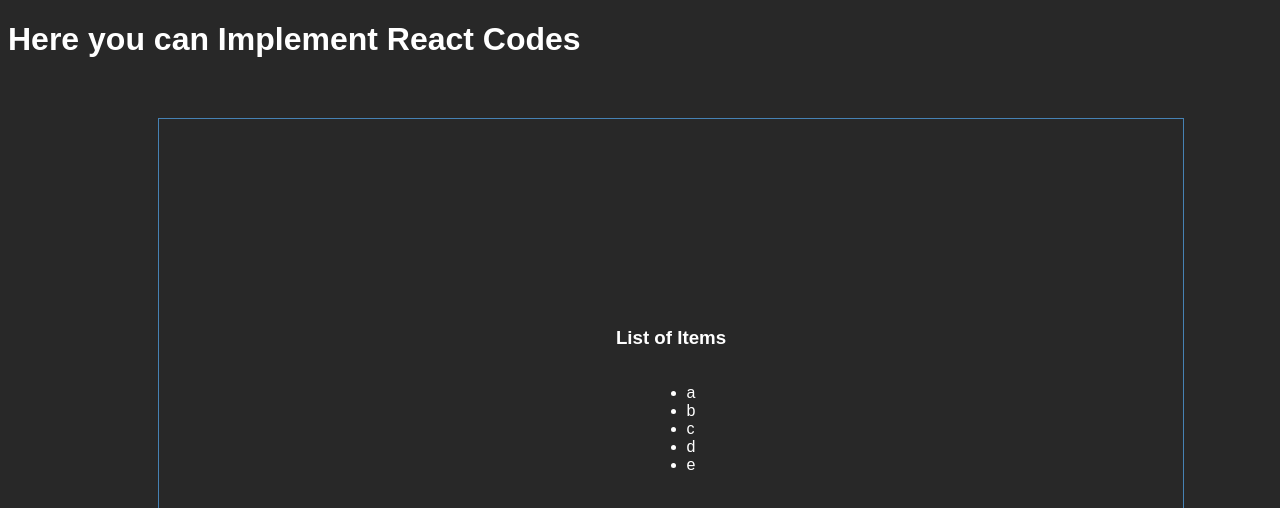
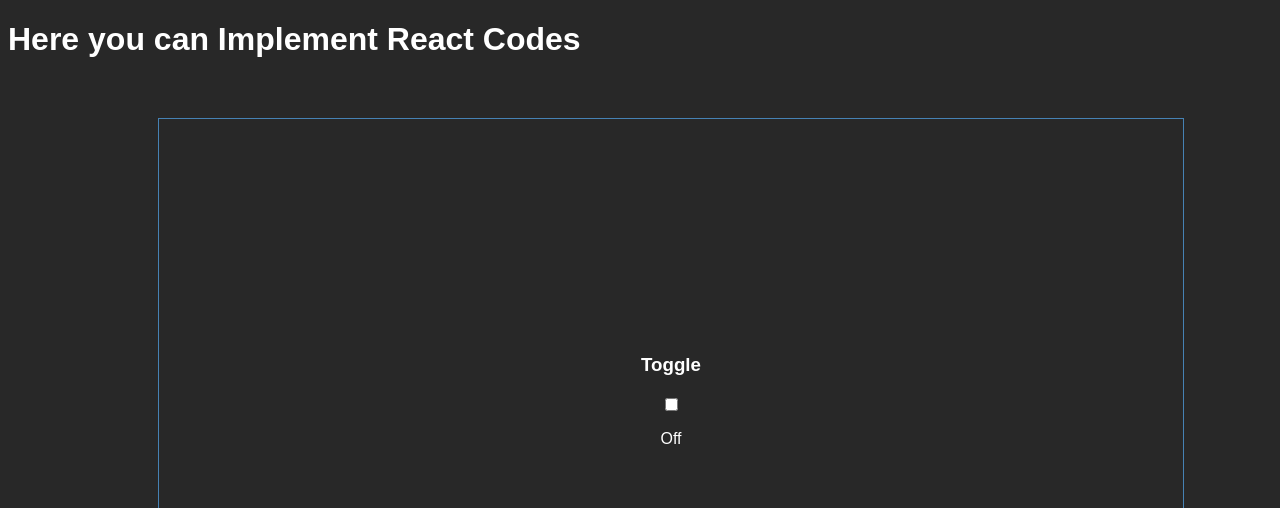
Before and after one commit to PrateekRohilla/React-Codes, a React (Vite) app: page / in a window 1280 px wide. Shown: the top 508 px of the page. Built offline with nearby package versions, Linux system fonts and the light colour scheme.

Commit message:
toggleSwitch

```diff
--- a/src/App.css
+++ b/src/App.css
@@ -15,3 +15,10 @@
     height: 70vh;
     width: 80vw;
 }
+
+.toggle{
+    border: 3px solid steelblue;
+    border-radius: 15px;
+    height: 25px;
+    width: 70px;
+}
--- a/src/App.jsx
+++ b/src/App.jsx
@@ -3,6 +3,7 @@
 import Counter from './Components/Counter'
 import UserInput from './Components/UserInput'
 import ListofItems from './Components/ListofItems'
+import ToggleSwitch from './Components/ToggleSwitch'
 
 function App() {
 
@@ -12,7 +13,8 @@
       <div className='main'>
         {/* <Counter /> */}
         {/* <UserInput /> */}
-        <ListofItems />
+        {/* <ListofItems /> */}
+        <ToggleSwitch/>
       </div>
     </>
   )
--- /dev/null
+++ b/src/Components/ToggleSwitch.jsx
@@ -0,0 +1,21 @@
+import React from 'react'
+import { useState } from 'react'
+
+const ToggleSwitch = () => {
+
+    const [checked, setChecked] = useState(false);
+
+    const handleToggle = () =>{
+        setChecked(!checked);
+    }
+
+    return(
+        <>
+            <h3>Toggle</h3>
+            <input type="checkbox" onChange={handleToggle} />
+            <p>{checked? "On": "Off"}</p>
+        </>
+    )
+}
+
+export default ToggleSwitch;
```
